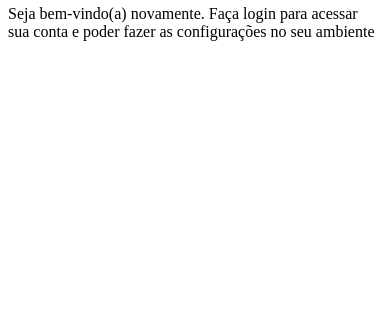
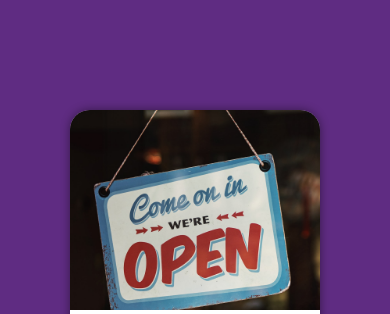
Before and after one commit to Adryan1928/Projeto-login, a plain HTML site: page index.html in a window 390 px wide. Shown: the part 62-376 px from the top of the page. Drawn offline with Linux system fonts and the light colour scheme.

Commit message:
Mobile first

```diff
--- a/style/style.css
+++ b/style/style.css
@@ -5,3 +5,49 @@
         Verde: #49a094
         Lilás: #5f2c82
 */
+
+* {
+    font-family: system-ui, -apple-system, BlinkMacSystemFont, 'Segoe UI', Roboto, Oxygen, Ubuntu, Cantarell, 'Open Sans', 'Helvetica Neue', sans-serif;
+    margin: 0px;
+    padding: 0px;
+    box-sizing: border-box;
+}
+
+body, html {
+    background-color: #5f2c82;
+    height: 100vh;
+    width: 100vw;
+}
+
+main {
+    position: relative;
+    height: 100vh;
+    width: 100vw;
+}
+
+section#login {
+    position: absolute;
+    top: 50%;
+    left: 50%;
+    transform: translate(-50%, -50%);
+
+    background-color: white;
+    width: 250px;
+    height: 500px;
+    border-radius: 20px;
+    overflow: hidden;
+    box-shadow: 0px 0px 10px rgba(0, 0, 0, 0.45);
+}
+
+section#login > div#imagem {
+    display: block;
+    background: #5f2c82 url(../imagens/foto-login.jpg) no-repeat center center;
+    background-size: cover;
+    height: 200px;
+}
+
+section#login > div#formulario {
+    display: block;
+    padding: 10px;
+
+}
```
